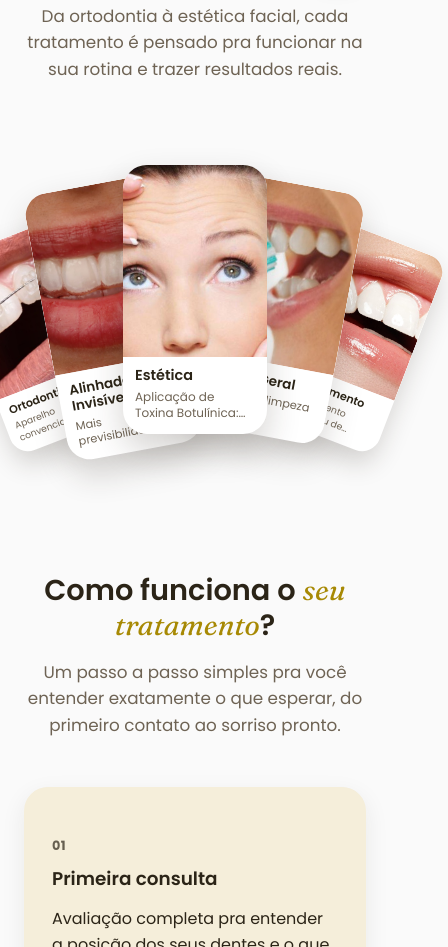
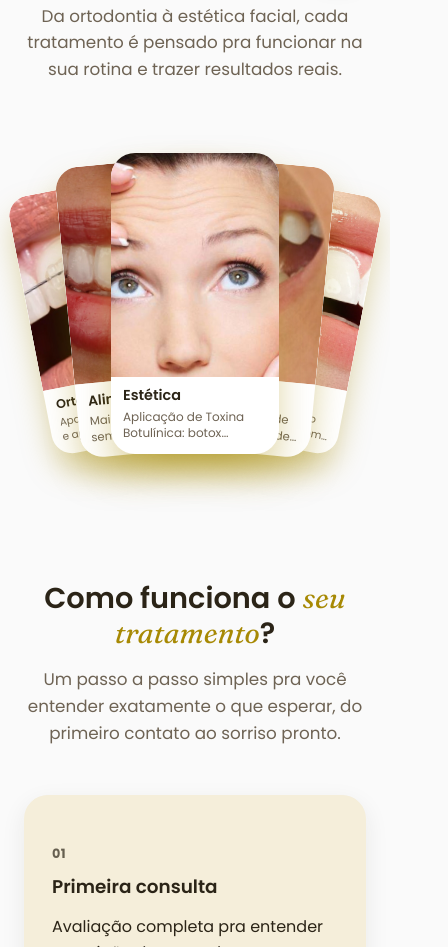
Before and after one commit to TT-user/isabelle-guimar-es, a plain HTML site: page index.html in a window 390 px wide. Shown: the part 847-1794 px from the top of the page, 448 px wide, since content can reach past the window. Drawn offline with nearby package versions, Linux system fonts and the light colour scheme.

Commit message:
Cards de tratamento: mais proximos, alinhados, maiores, sombra dourada e expansao no hover

```diff
--- a/script.js
+++ b/script.js
@@ -69,16 +69,17 @@ document.querySelectorAll('.faq-item').forEach((item) => {
 
   // Distributes cards evenly around the center slot (fan math ported from
   // the reference card-fan-carousel component, simplified for a fixed,
-  // non-paginated set of cards).
+  // non-paginated set of cards). Kept close together and mostly level
+  // (small y/rotation spread) rather than a wide, dramatic arc.
   function getSlotConfig(total, slot) {
     const center = (total - 1) / 2;
     const distance = center > 0 ? (slot - center) / center : 0;
     const absDistance = Math.abs(distance);
     return {
-      rot: distance * 21,
-      scale: 1 - 0.2244 * absDistance * absDistance,
-      x: distance * 30,
-      y: absDistance * absDistance * 7.3,
+      rot: distance * 11,
+      scale: 1 - 0.13 * absDistance * absDistance,
+      x: distance * 17,
+      y: absDistance * absDistance * 2,
       zIndex: 10 - Math.round(absDistance * 4),
     };
   }
@@ -101,10 +102,10 @@ document.querySelectorAll('.faq-item').forEach((item) => {
         const dist = Math.abs(i - hovered);
         delay = dist * 0.02;
         if (i === hovered) {
-          y -= 1.6;
-          scale *= 1.08;
+          y -= 2.6;
+          scale *= 1.22;
         } else {
-          const push = 4.5 * (1 + 0.2 * Math.max(0, 3 - dist));
+          const push = 4 * (1 + 0.2 * Math.max(0, 3 - dist));
           if (i < hovered) { x -= push * m; rot -= 3 / (dist + 1); }
           else { x += push * m; rot += 3 / (dist + 1); }
         }
--- a/styles.css
+++ b/styles.css
@@ -327,12 +327,12 @@ section { padding: 96px 0; }
   justify-content: center;
   align-items: center;
   width: 100%;
-  max-width: 68rem;
-  height: clamp(19rem, 30vw, 27rem);
+  max-width: 60rem;
+  height: clamp(20rem, 30vw, 28rem);
 }
 
 .fan-card {
-  --fan-card-w: clamp(9rem, 15vw, 12.5rem);
+  --fan-card-w: clamp(10.5rem, 18vw, 14.5rem);
   position: absolute;
   left: 50%;
   top: 50%;
@@ -342,8 +342,13 @@ section { padding: 96px 0; }
   background: var(--white);
   border-radius: var(--radius-md);
   overflow: hidden;
-  box-shadow: 0 16px 34px rgba(43, 36, 23, .2);
+  box-shadow: 0 20px 34px rgba(167, 137, 4, .35);
   cursor: default;
+  transition: box-shadow .35s ease;
+}
+
+.fan-card:hover {
+  box-shadow: 0 30px 48px rgba(167, 137, 4, .55);
 }
 
 .fan-card-img { aspect-ratio: 3/4; overflow: hidden; pointer-events: none; }
@@ -363,7 +368,7 @@ section { padding: 96px 0; }
 }
 
 @media (max-width: 640px) {
-  .fan-layout { height: clamp(13rem, 58vw, 18rem); }
+  .fan-layout { height: clamp(14rem, 60vw, 19rem); }
   .fan-card-body { padding: 10px 12px 12px; }
   .fan-card-body p { -webkit-line-clamp: 2; }
 }
```
